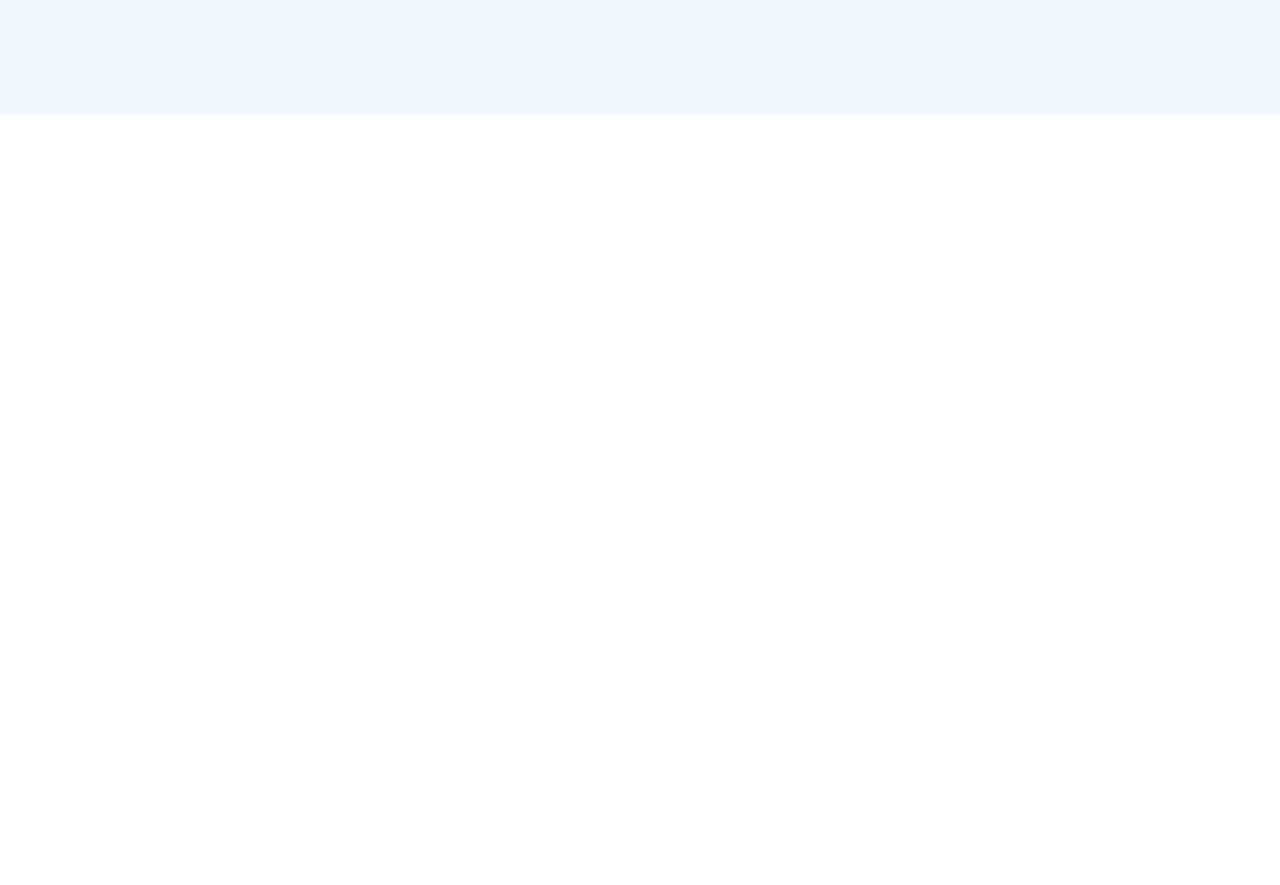
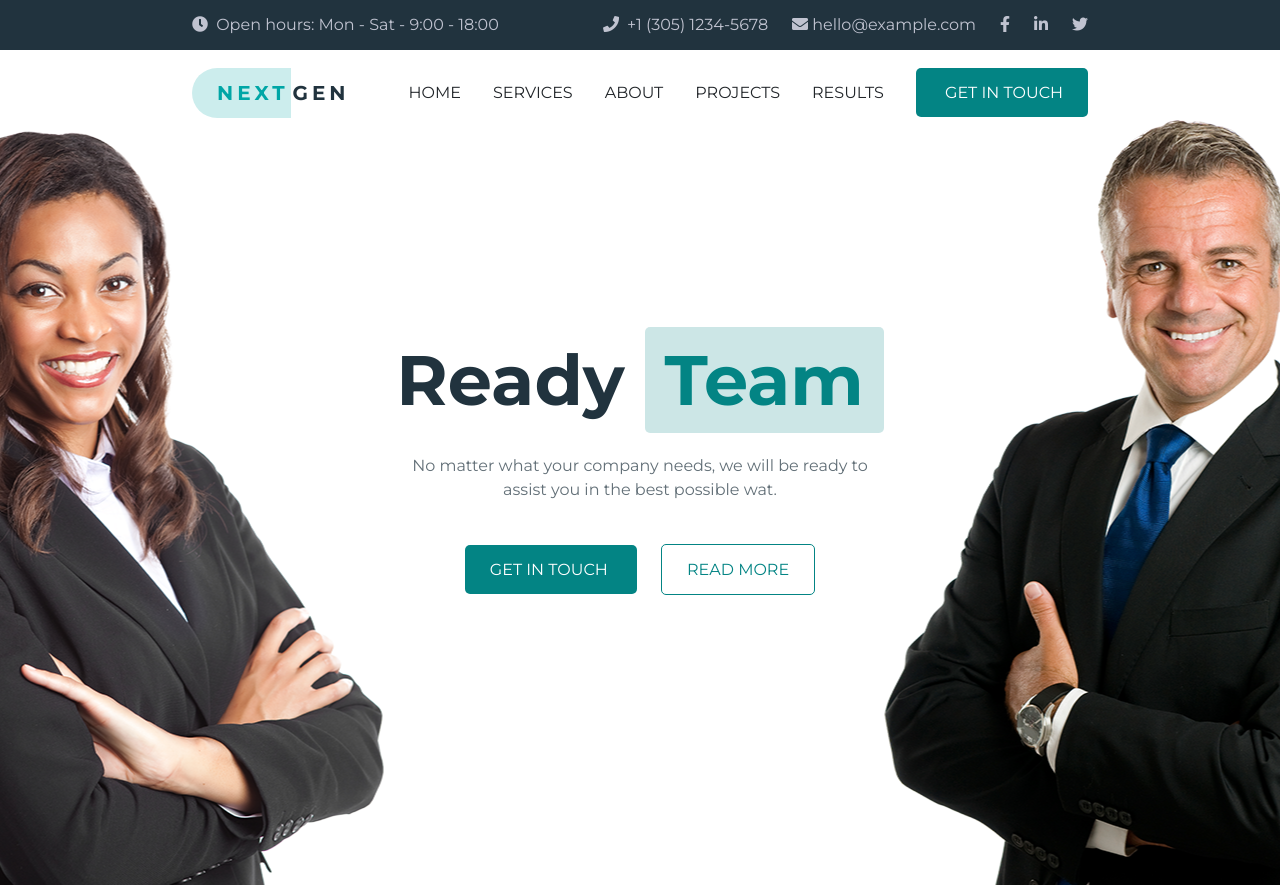
Before and after one commit to DavideBernardini/proj-html-vuejs, a Vue app: page / in a window 1280 px wide. Before the commit the page ends 800 px from the top, so only its background shows below. Built offline with nearby package versions, Linux system fonts and the light colour scheme.

Commit message:
Aggiunto header e section home

```diff
--- a/package.json
+++ b/package.json
@@ -8,6 +8,8 @@
     "lint": "vue-cli-service lint"
   },
   "dependencies": {
+    "@fortawesome/fontawesome-free": "^5.15.4",
+    "bootstrap": "^5.1.3",
     "core-js": "^3.6.5",
     "vue": "^2.6.11"
   },
--- a/src/App.vue
+++ b/src/App.vue
@@ -1,6 +1,6 @@
 <template>
   <div id="app">
-    <Header/>
+    <Header :sections="sections"/>
     <Main/>
   </div>
 </template>
@@ -14,11 +14,17 @@ export default {
   components: {
     Header,
     Main
+  },
+  data() {
+    return {
+      sections: ['home', 'services', 'about', 'projects', 'results']
+    }
   }
 }
 </script>
 
 <style lang="scss">
 @import './assets/style/common.scss';
+@import '~@fortawesome/fontawesome-free/css/all.css';
 
 </style>
--- a/src/assets/style/common.scss
+++ b/src/assets/style/common.scss
@@ -1,4 +1,13 @@
+// variables
 @import './assets/style/variables.scss';
+// mixins
+@import './assets/style/mixins.scss';
+
+// bootstrap
+@import '~bootstrap/scss/bootstrap';
+
+// google font
+@import url('https://fonts.googleapis.com/css2?family=Montserrat:wght@200;300;400;500;600;700&display=swap');
 
 // reset
 * {
@@ -7,6 +16,42 @@
     box-sizing: border-box;
 }
 
-.container {
+// typo
+body {
+    font-family: 'Montserrat', sans-serif;
+}
+
+// my container
+.wrapper {
     width: 70%;
+    margin: auto;
 }
+
+// link
+a {
+    text-decoration: none;
+    color: inherit;
+}
+a:hover {
+    color: inherit;
+}
+
+// buttons
+.btn_full {
+    background-color: $mainColor;
+    padding: 15px 25px;
+    border-radius: 5px;
+    color: #fff;
+}
+.btn_full:hover {
+    color: #fff;
+}
+.btn_empty {
+    border: 1px solid $mainColor;
+    padding: 15px 25px;
+    border-radius: 5px;
+    color: $mainColor;
+}
+.btn_empty:hover {
+    color: $mainColor;
+}
--- /dev/null
+++ b/src/assets/style/mixins.scss
@@ -0,0 +1,36 @@
+@import './variables.scss';
+
+// lists
+@mixin list-style-none {
+    list-style: none;
+    margin: 0;
+    padding: 0;
+}
+
+@mixin inline-block-list {
+    @include list-style-none;
+    display: inline-block;
+    li {
+        display: inline-block;
+    }
+}
+
+// flex properties
+@mixin align-center-between {
+    display: flex;
+    align-items: center;
+    justify-content: space-between;
+}
+
+// logo
+@mixin logo-style {
+    font-weight: bold;
+    letter-spacing: 0.2em;
+    span {
+        background-color: rgba(0, 166, 166, 0.2);
+        padding: .8125rem .125rem .8125rem 1.5625rem;
+        margin-right: .125rem;
+        border-radius: 1.875rem 0 0 1.875rem;
+        color: $mainColorLighter;
+    }
+}
--- a/src/assets/style/variables.scss
+++ b/src/assets/style/variables.scss
@@ -1,7 +1,12 @@
+// colors
 $mainColor: rgb(3, 132, 132);
+
+$mainColorTransparent: rgb(3, 132, 132, 0.2);
 
 $mainColorLighter: rgb(0, 166, 166);
 
-$textColor: rgb(33, 51, 62);
+$textColorPrimary: rgb(33, 51, 62);
+
+$textColorSecondary: rgb(98, 111, 119);
 
 $bgColor: rgb(238, 241, 237);
--- a/src/components/Header.vue
+++ b/src/components/Header.vue
@@ -1,16 +1,110 @@
 <template>
-    <header></header>
+    <header>
+        <!-- header top -->
+        <div class="header_top">
+            <div class="wrapper">
+                <!-- left -->
+                <div class="header_top_left">
+                    <i class="fas fa-clock pe-1"></i>
+                    Open hours: Mon - Sat - 9:00 - 18:00
+                </div>
+                <!-- /left -->
+                <!-- right -->
+                <div class="header_top_right">
+                    <ul>
+                        <li class="pe-4">
+                            <i class="fas fa-phone pe-1"></i>
+                            +1 (305) 1234-5678
+                        </li>
+                        <li>
+                            <i class="fas fa-envelope"></i>
+                            hello@example.com
+                        </li>
+                        <li class="px-4">
+                            <a href="#">
+                                <i class="fab fa-facebook-f"></i>
+                            </a>
+                        </li>
+                        <li class="pe-4">
+                            <a href="#">
+                                <i class="fab fa-linkedin-in"></i>
+                            </a>
+                        </li>
+                        <li>
+                            <a href="#">
+                                <i class="fab fa-twitter"></i>
+                            </a>
+                        </li>
+                    </ul>
+                </div>
+                <!-- /right -->
+            </div>
+        </div>
+        <!-- /header top -->
+        <!-- nav -->
+        <nav>
+            <div class="wrapper">
+                <!-- left -->
+                <div class="nav_left">
+                    <div class="logo">
+                        <span>NEXT</span>GEN
+                    </div>
+                </div>
+                <!-- /left -->
+                <!-- right -->
+                <div class="nav_right">
+                    <ul>
+                        <li class="px-3"
+                        v-for="(section, index) in sections"
+                        :key="index">
+                            <a :href="`#${section}`">{{section}}</a>
+                        </li>
+                    </ul>
+                    <a href="#" class="btn_full ms-3">
+                        GET IN TOUCH
+                    </a>
+                </div>
+                <!-- /right -->
+            </div>
+        </nav>
+        <!-- /nav -->
+    </header>
 </template>
 
 <script>
 export default {
-    name: 'Header'
+    name: 'Header',
+    props: ['sections']
 }
 </script>
 
 <style scoped lang="scss">
+@import '../assets/style/variables.scss';
+@import '../assets/style/mixins.scss';
+
 header {
-    height: 115px;
-    background-color: aliceblue;
+    .header_top {
+        height: 3.125rem;
+        background-color: $textColorPrimary;
+        color: rgb(192, 195, 208);
+    }
+    .wrapper {
+        @include align-center-between;
+        height: 100%;
+        ul {
+            @include inline-block-list;
+        }
+    }
+    nav {
+        height: 5.3125rem;
+        .logo {
+            color: $textColorPrimary;
+            @include logo-style;
+            font-size: 1.25rem;
+        }
+        li {
+            text-transform: uppercase;
+        }
+    }
 }
 </style>
--- /dev/null
+++ b/src/components/Home.vue
@@ -0,0 +1,65 @@
+<template>
+    <section id="home" class="home d-flex">
+        <div class="content m-auto">
+            <h2>Ready <span>Team</span></h2>
+            <p class="pt-4">
+                No matter what your company needs, we will be ready to assist you in the best possible wat.
+            </p>
+            <div class="buttons mt-5 pt-2">
+                <a href="#" class="btn_full me-4">
+                        GET IN TOUCH
+                </a>
+                <a href="#" class="btn_empty">
+                        READ MORE
+                </a>
+            </div>
+        </div>
+        <div class="pills">
+            <div class="pill"></div>
+            <div class="pill full"></div>
+            <div class="pill"></div>
+        </div>
+    </section>
+</template>
+
+<script>
+export default {
+    name: 'Home'
+}
+</script>
+
+<style scoped lang="scss">
+@import '../assets/style/variables.scss';
+@import '../assets/style/mixins.scss';
+
+.home {
+    height: 850px;
+    margin-top: -100px;
+    background-image: url('../assets/images/bg-parallax.png');
+    background-position: center;
+    position: relative;
+    .content {
+        width: 500px;
+        text-align: center;
+        h2 {
+            font-size: 70px;
+            font-weight: bolder;
+            color: $textColorPrimary;
+            span {
+                color: $mainColor;
+                background-color: $mainColorTransparent;
+                padding: 10px 20px;
+                border-radius: 5px;
+            }
+        }
+        p {
+            color: $textColorSecondary;
+        }
+    }
+    .pills {
+        position: absolute;
+        top: 50%;
+        transform: translateY(-50%);
+    }
+}
+</style>
--- a/src/components/Main.vue
+++ b/src/components/Main.vue
@@ -1,10 +1,17 @@
 <template>
-    <main></main>
+    <main>
+        <Home/>
+    </main>
 </template>
 
 <script>
+import Home from '../components/Home.vue'
+
 export default {
-    name: 'Main'
+    name: 'Main',
+    components: {
+        Home
+    }
 }
 </script>
 
```
Also changed, not shown: 1 other file (tests, documents, lock files or other folders).
